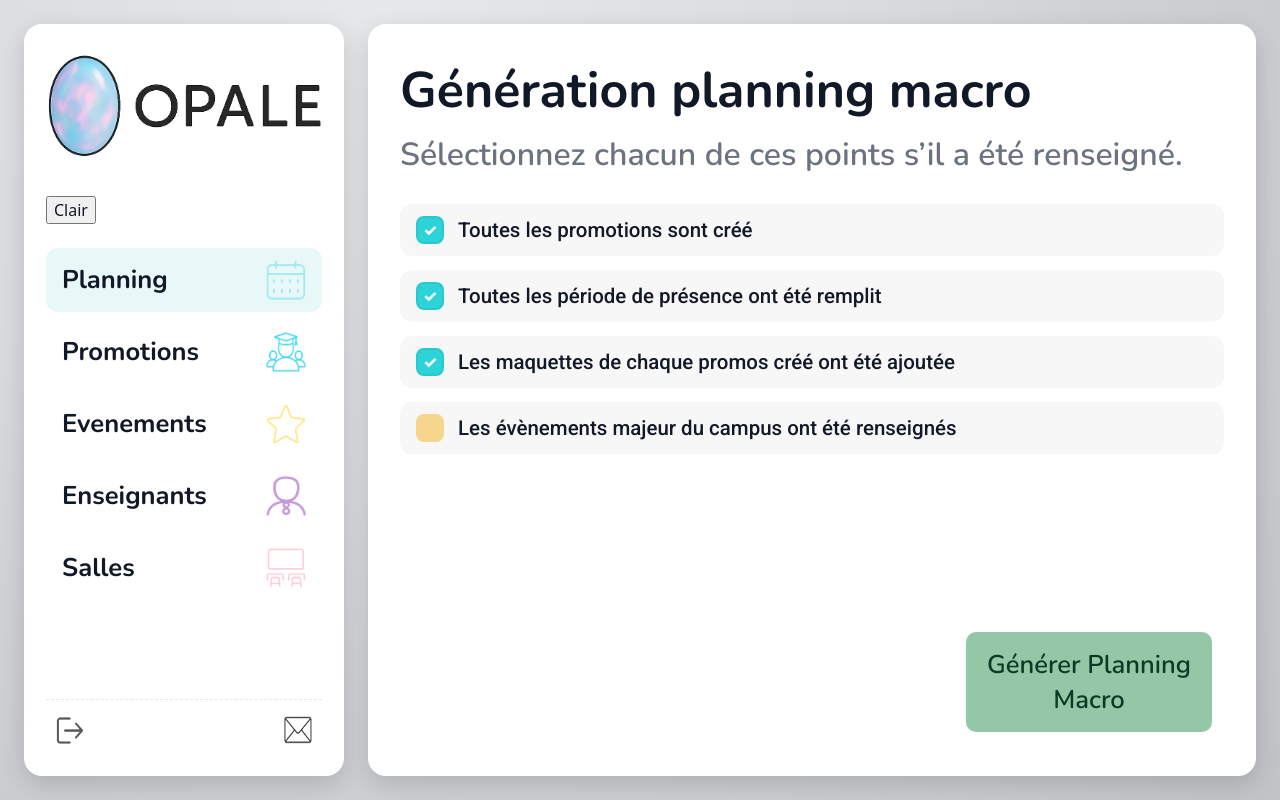
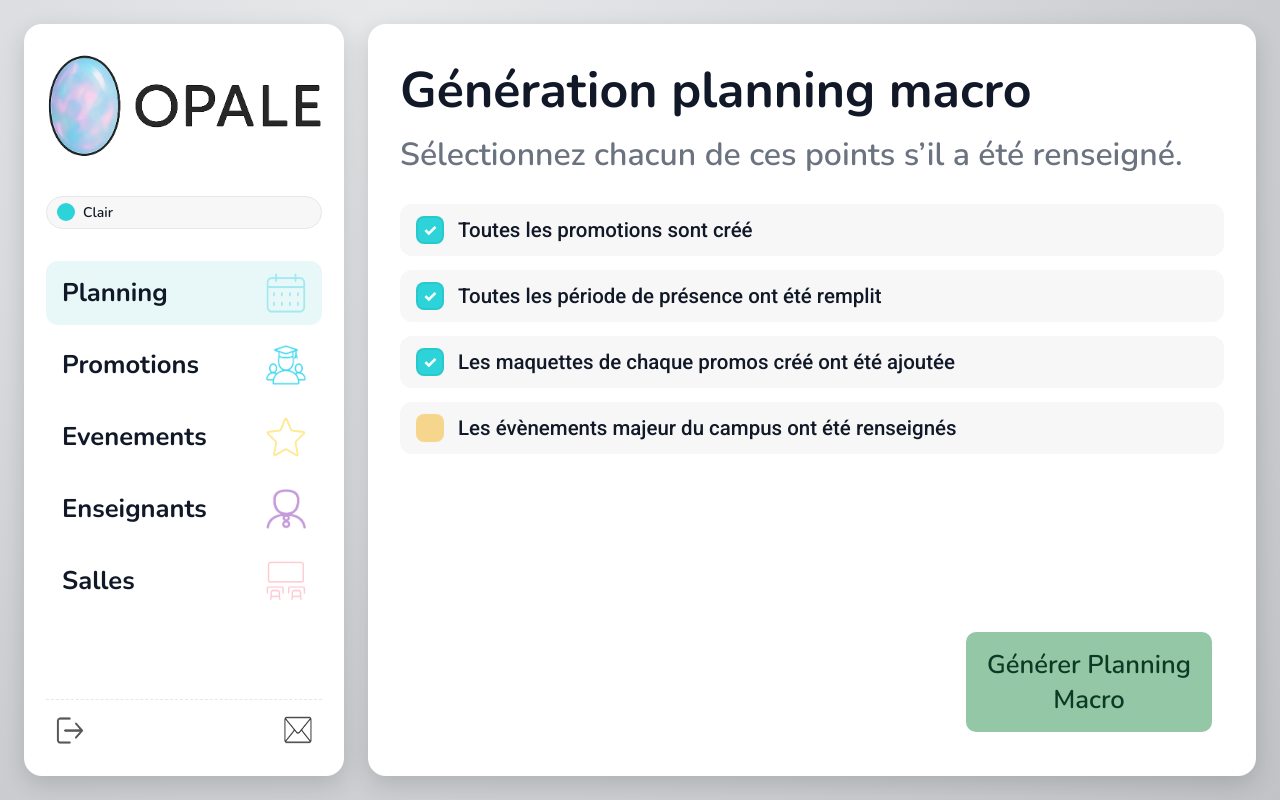
Before and after one commit to AlexisMtksJunia/OPALE-Front-git, a React (Vite) app: page /planning in a window 1280 px wide. Built offline with nearby package versions, Linux system fonts and the light colour scheme.

Commit message:
Update components.css

```diff
--- a/src/styles/components.css
+++ b/src/styles/components.css
@@ -100,4 +100,54 @@
 
   /* Bouton Générer : bas-droite */
   .btn-generate { position: absolute; right: 20px; bottom: 20px; }
+
+  /* ========== Theme toggle ========== */
+
+.theme-toggle-wrapper {
+  margin-bottom: 8px;
 }
+
+.theme-toggle-btn {
+  width: 100%;
+  display: inline-flex;
+  align-items: center;
+  gap: 8px;
+  padding: 6px 10px;
+  border-radius: 999px;
+  border: 1px solid var(--border);
+  background: var(--panel-soft);
+  cursor: pointer;
+  font-family: 'Nunito', sans-serif;
+  font-size: 14px;
+  font-weight: 600;
+  color: var(--text);
+  justify-content: flex-start;
+}
+
+.theme-toggle-btn:hover {
+  background: var(--surface-hover);
+}
+
+.theme-toggle-thumb {
+  width: 18px;
+  height: 18px;
+  border-radius: 999px;
+  background: var(--brand);
+}
+
+.theme-toggle-text {
+  flex: 1;
+  text-align: left;
+}
+
+/* En sidebar compacte (mobile), on garde juste l’icône ronde */
+@media (max-width: 860px) {
+  .theme-toggle-btn {
+    justify-content: center;
+    padding: 8px;
+  }
+  .theme-toggle-text {
+    display: none;
+  }
+}
+}
```
